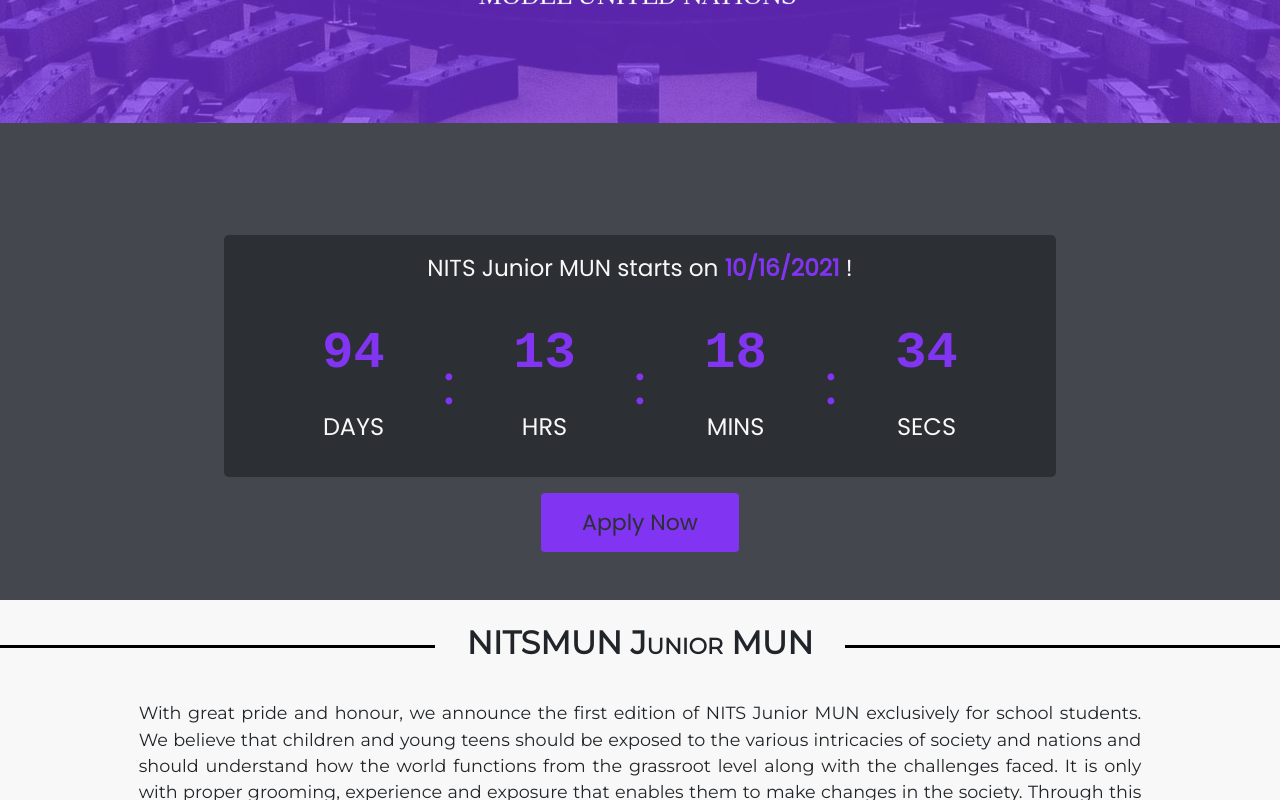
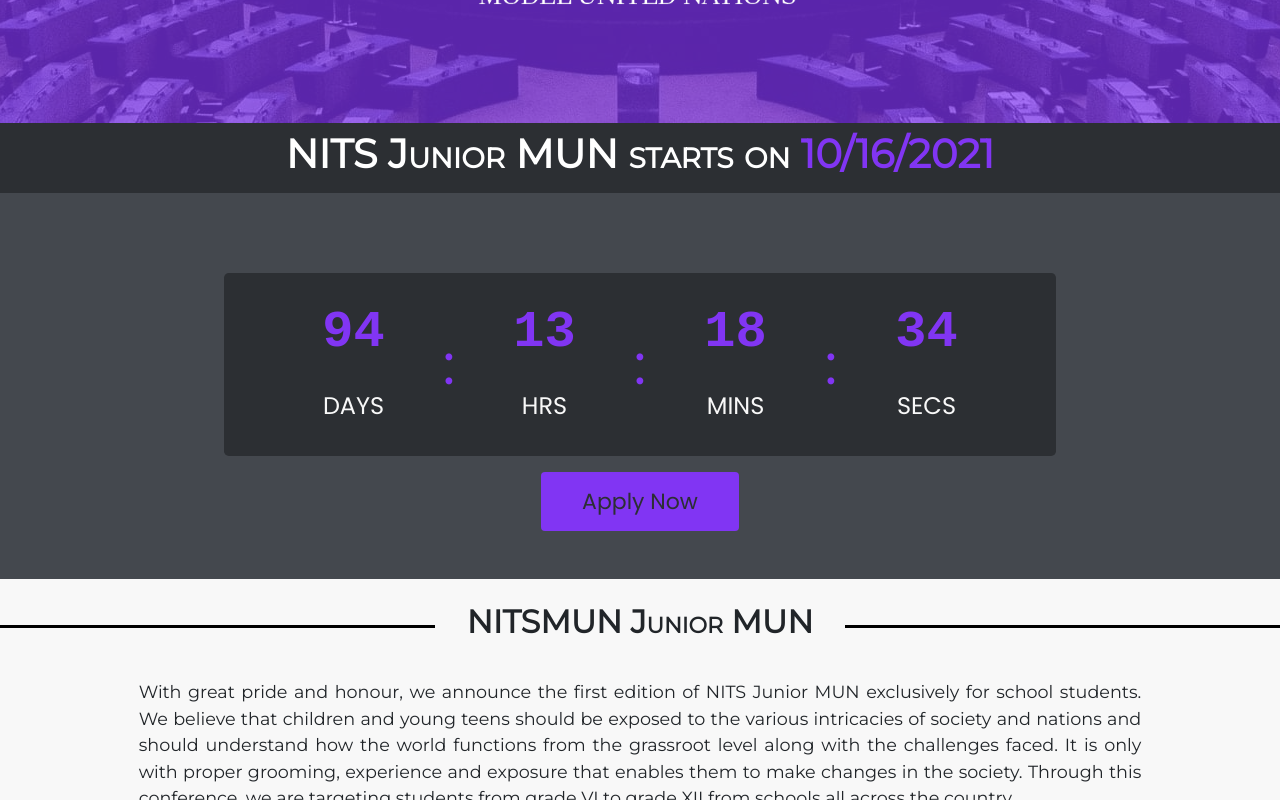
Before and after one commit to nitsmun/nitsmun2021-22, a React (Create React App) app: page / in a window 1280 px wide. Shown: the part 677-1477 px from the top of the page. Built offline with nearby package versions, Linux system fonts and the light colour scheme.

Commit message:
Added heading above timer

```diff
--- a/src/components/Timer.css
+++ b/src/components/Timer.css
@@ -100,3 +100,11 @@ div.coming-soon {
     font-size: 4vh;
   }
 }
+.timer-heading h2{
+  font-size: 5vh;
+}
+@media screen and (max-width : 700px) {
+  .timer-heading h2{
+    font-size: 2.5vh;
+  }
+}
--- a/src/components/Timer.jsx
+++ b/src/components/Timer.jsx
@@ -66,9 +66,12 @@ const Timer = () => {
   return (
     <Suspense fallback={Loading}>
       <>
+        <div className="timer-heading"
+          style={{display: "flex",justifyContent: "center",alignItems: "center", width: "100%",backgroundColor: "var(--theme1-100)",height: "70px"}}>
+            <h2 style={{fontVariant:"small-caps",color: "white",fontFamily:"var(--font2)",fontWeight:"bold"}}>NITS Junior MUN starts on <span className="bold">{timeTo.toLocaleString().substring(0, 10) }</span></h2>
+        </div>
         <div id="timer">
-
-          {display.length === 4 && <div className="timer-limit">NITS Junior MUN starts on <span className="bold">{timeTo.toLocaleString().substring(0, 10) }</span> !</div>}
+          {/* {display.length === 4 && <div className="timer-limit">NITS Junior MUN starts on <span className="bold">{timeTo.toLocaleString().substring(0, 10) }</span> !</div>} */}
           {/* If display.length = 4 => Display Timer
               If display.length = 1 => Display Coming Soon */}
           {display.length === 4 && display.map((interval, index) => {
--- a/src/components/screens/Home.jsx
+++ b/src/components/screens/Home.jsx
@@ -38,7 +38,7 @@ const Home = (props) => {
       </div>
 
       {/*Timer Section */}
-      <div className="home-sec" id="apply">
+      <div className="home-sec" id="apply" style={{paddingTop:"0"}}>
         <Timer/>
 
       </div>
```
